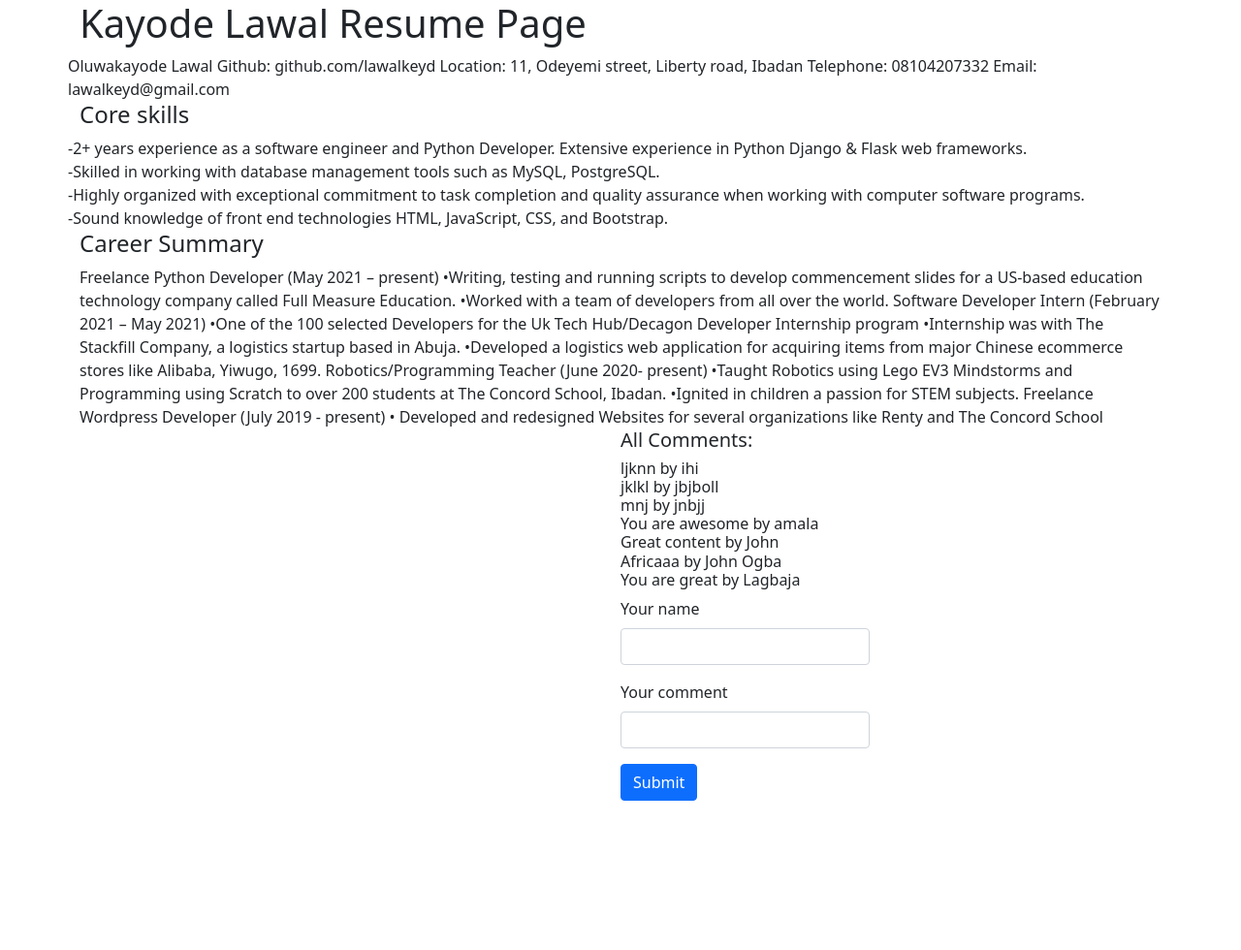
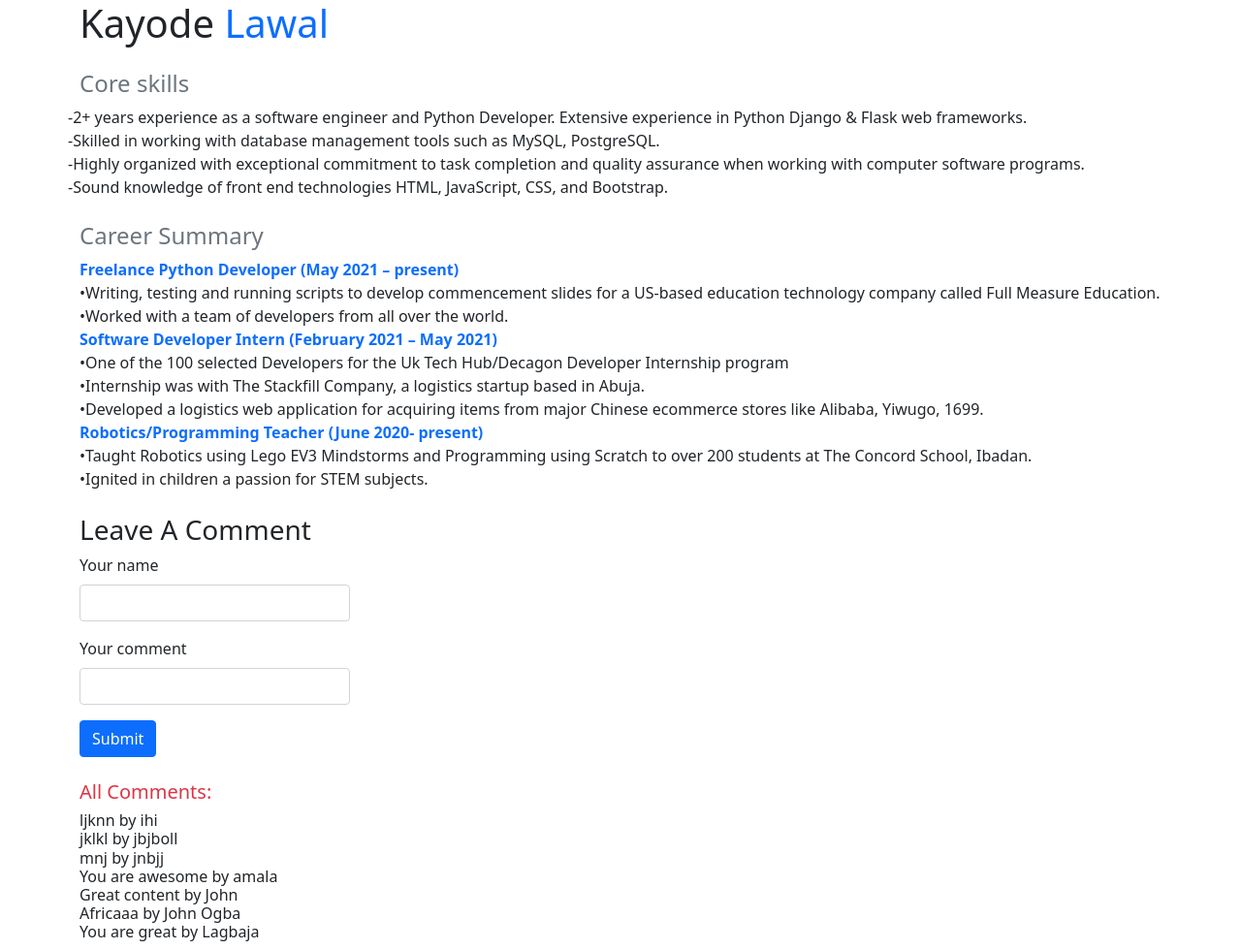
Before and after one commit to lawalkeyd/hng-task-2, a Flask app: page / in a window 1280 px wide. Shown: the whole page at 97% size. Before the commit the page ends 826 px from the top, so only its background shows below. Run offline with Flask 2, Linux system fonts and the light colour scheme; data comes from the database, SQL or seed files in the repository.

Commit message:
feat: Added Styling

```diff
--- a/templates/index.html
+++ b/templates/index.html
@@ -10,21 +10,23 @@
 </head>
 <body>
     <div class="container">
-      <h1>Kayode Lawal Resume Page</h1>
+
+
       <div>
           <div class="row">
-            Oluwakayode Lawal
-            Github: github.com/lawalkeyd
-            Location: 11, Odeyemi street, Liberty road, Ibadan
-            Telephone: 08104207332
-            Email: lawalkeyd@gmail.com
+            <h1 class="mb-0">
+              Kayode
+              <span class="text-primary">Lawal</span><br>
+          </h1>
+
 
           </div>
+          <br>
 
 
 
           <div class="row">
-            <h4>Core skills </h4>
+            <h4 class="text-secondary">Core skills </h4>
             -2+ years experience as a software engineer and Python Developer. Extensive experience in Python Django & Flask web frameworks.  <br>
             -Skilled in working with database management tools such as MySQL, PostgreSQL. <br>
             -Highly organized with exceptional commitment to task completion and quality assurance when working with computer software programs. <br>
@@ -33,26 +35,34 @@
 
 
 
+          <br>
+
+        <div>
+          <h4 class="text-secondary">Career Summary <br></h4>
+          <div class="row">
+            <b class="text-primary">Freelance Python Developer (May 2021 – present) </b>
+            <span>•Writing, testing and running scripts to develop commencement slides for a US-based education technology company called Full Measure Education.
+              <br> •Worked with a team of developers from all over the world.</span>
+
+          </div>
 
 
-        <div>
-          <h4>Career Summary <br></h4>
-          Freelance Python Developer (May 2021 – present)
-          •Writing, testing and running scripts to develop commencement slides for a US-based education technology company called Full Measure Education.
-          •Worked with a team of developers from all over the world.
+          <div class="row">
+            <b class="text-primary">Software Developer Intern (February 2021 – May 2021)</b>
+            <span>
+              •One of the 100 selected Developers for the Uk Tech Hub/Decagon  Developer Internship program  <br>
+              •Internship was with The Stackfill Company, a logistics startup based in Abuja.  <br>
+              •Developed a logistics web application for acquiring items from major Chinese ecommerce stores like Alibaba, Yiwugo, 1699.
+            </span>
+          </div>
+           	 	 <div class="row">
+                   <b class="text-primary">Robotics/Programming Teacher (June 2020- present) </b>
+                   <span>
+                    •Taught Robotics using Lego EV3 Mindstorms and Programming using Scratch to over 200 students at The Concord School, Ibadan.  <br>
+                    •Ignited in children a passion for STEM subjects.
 
-          Software Developer Intern (February 2021 – May 2021)
-          •One of the 100 selected Developers for the Uk Tech Hub/Decagon  Developer Internship program
-          •Internship was with The Stackfill Company, a logistics startup based in Abuja.
-          •Developed a logistics web application for acquiring items from major Chinese ecommerce stores like Alibaba, Yiwugo, 1699.
-
-          Robotics/Programming Teacher (June 2020- present)
-          •Taught Robotics using Lego EV3 Mindstorms and Programming using Scratch to over 200 students at The Concord School, Ibadan.
-          •Ignited in children a passion for STEM subjects.
-
-          Freelance Wordpress Developer (July 2019 - present)
-          • Developed and redesigned Websites for several organizations like Renty and The Concord School
-
+                   </span>
+              </div>
 
         </div>
 
@@ -60,20 +70,12 @@
       </div>
 
 
-    </div>
+    <br>
+    <div class="col-3">
 
-    <div class="position-absolute top-70 start-50">
-        <div>
-            <h5>All Comments: <br></h5>
-            <h6>{% if comments%}{%for n in comments %}
-              <div>{{n.comment}} by {{n.name}} </div>
-              {% endfor %}{% endif %}
-
-            </h6>
-        </div>
         <div>
           <form action="/" method="POST">
-
+          <h3>Leave A Comment</h3>
             <div class="mb-3">
               <label for="exampleInputPassword1" class="form-label">Your name</label>
               <input type="search" class="form-control" name="name">
@@ -85,6 +87,16 @@
             <button type="submit" class="btn btn-primary">Submit</button>
         </form>
         </div>
+        <br>
+        <div>
+          <h5 class="text-danger">All Comments: <br></h5>
+          <h6>{% if comments%}{%for n in comments %}
+            <div>{{n.comment}} by {{n.name}} </div>
+            {% endfor %}{% endif %}
+
+          </h6>
+      </div>
+      </div>
     </div>
 
 </body>
```
